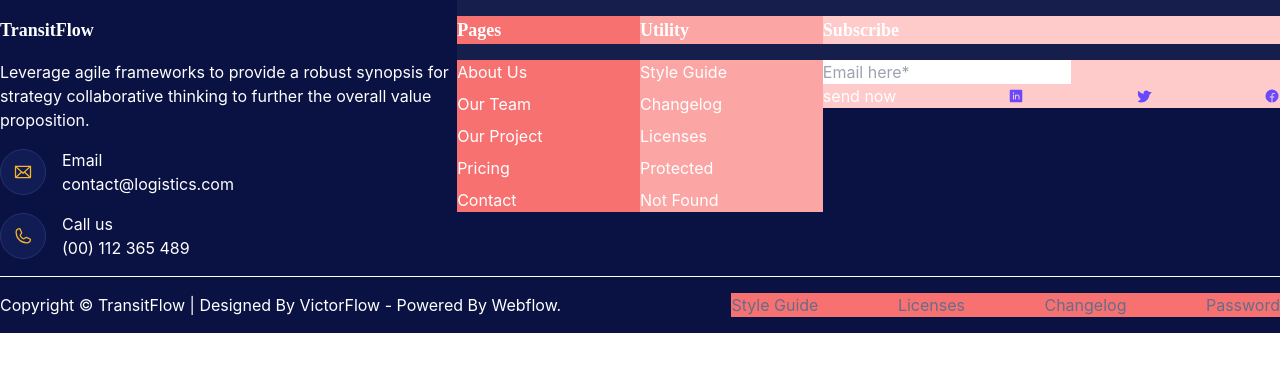
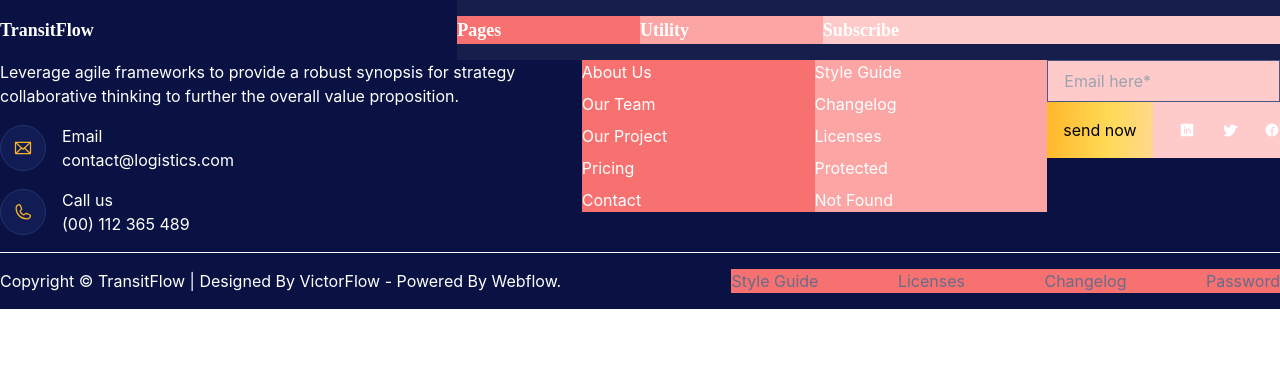
Before and after one commit to smartcollins/logistics, a React (Create React App) app: page / in a window 1280 px wide. Shown: the top 372 px of the page. Built offline with nearby package versions, Linux system fonts and the light colour scheme.

Commit message:
still modifying Footer

```diff
--- a/src/component/Footer.jsx
+++ b/src/component/Footer.jsx
@@ -5,6 +5,7 @@
 
 const Footer = ()=>{
     let a = color.blueBg
+    // const linear = {background: linear-gradient(`94.06deg, ${color.grdt} -1.21%, ${color.grdt2} 58.66%, ${color.grdt3} 116.84%`)};
     return(
         <div style={{backgroundColor:a}} className=' capitalize text-white'>
             <div className=' bg-white/5 flex items-center justify-between font-[Rubik] font-semibold text-lg'>
@@ -51,13 +52,13 @@
                     <p>protected</p>
                     <p>not found</p>
                 </div>
-                <div className='bg-red-200 w-full'>
-                    <input type="text" placeholder='Email here*' />
+                <div className='bg-red-200 w-2/5'>
+                    <input className=' font-[League_Spartan] w-full py-2 bg-transparent border border-[#4e5683] indent-4 ' type="text" placeholder='Email here*' />
                     <div className='flex items-center justify-between'>
-                        <button>send now</button>
-                        <LinkedinLogo size={16} color="#6949ff" weight="fill" />
-                        <TwitterLogo size={16} color="#6949ff" weight="fill" />
-                        <FacebookLogo size={16} color="#6949ff" weight="fill" />
+                        <button style={{background: `linear-gradient(94.06deg, ${color.grdt} -1.21%, ${color.grdt2} 58.66%, ${color.grdt3} 116.84%)`}} className='p-4 text-black'>send now</button>
+                        <LinkedinLogo size={16} color="#ffffff" weight="fill" />
+                        <TwitterLogo size={16} color="#ffffff" weight="fill" />
+                        <FacebookLogo size={16} color="#ffffff" weight="fill" />
                     </div>
                 </div>
             </div>
```
